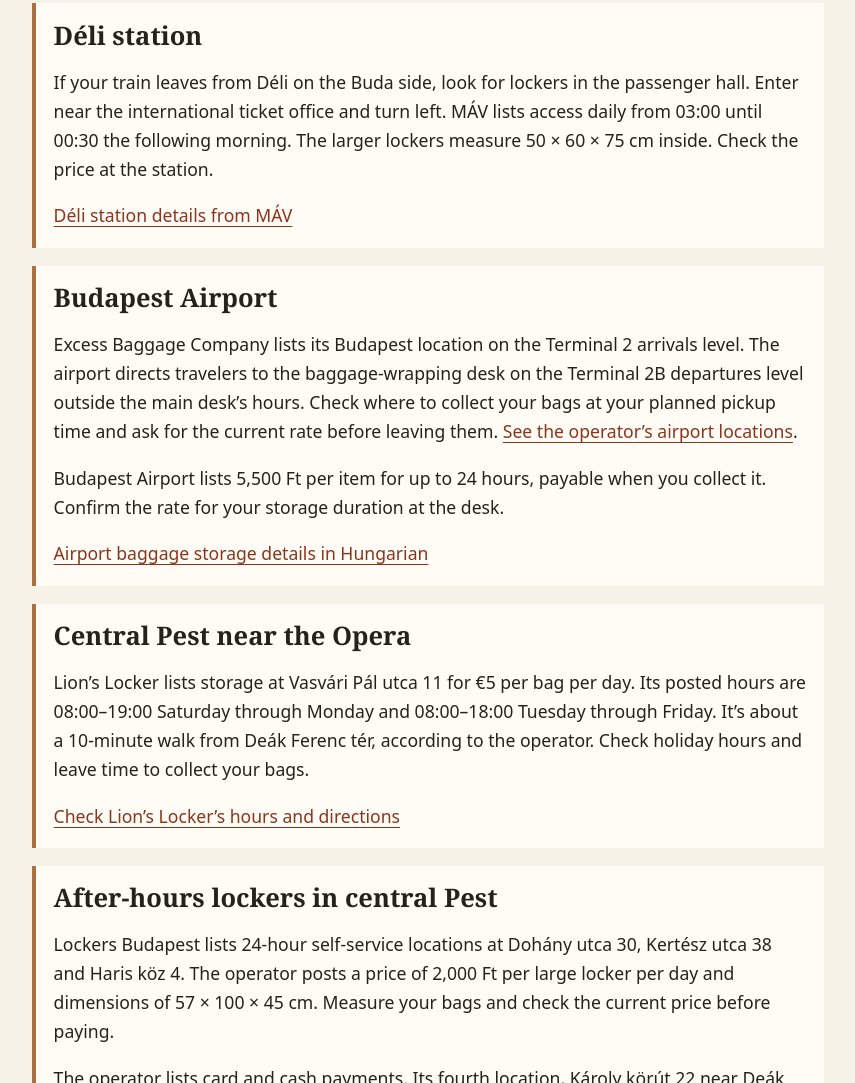
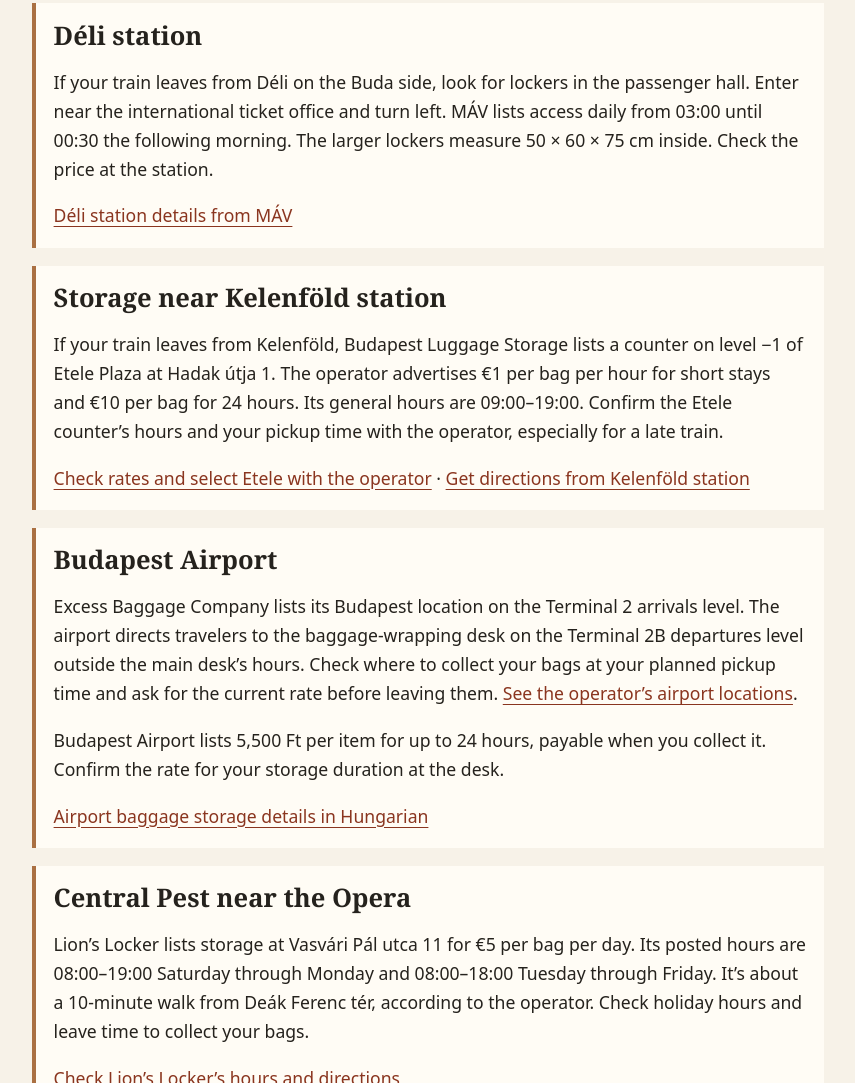
Before and after one commit to mattpom/stoplookaround, a plain HTML site: page budapest-luggage-storage.html in a window 1280 px wide. Shown: the part 1156-2239 px from the top of the page, without its empty margins (212-1067 px from the left). Drawn offline with Linux system fonts and the light colour scheme.

Commit message:
Add luggage storage near Budapest Kelenfold station

```diff
--- a/budapest-luggage-storage.html
+++ b/budapest-luggage-storage.html
@@ -47,6 +47,11 @@ footer { border-top: 1px solid #aa7042; padding-top: 1rem; }
 <p><a href="https://www.mavcsoport.hu/mav-szemelyszallitas/belfoldi-utazas/vasutallomas/budapest-deli">Déli station details from MÁV</a></p>
 </section>
 <section>
+<h2>Storage near Kelenföld station</h2>
+<p>If your train leaves from Kelenföld, Budapest Luggage Storage lists a counter on level −1 of Etele Plaza at Hadak útja 1. The operator advertises €1 per bag per hour for short stays and €10 per bag for 24 hours. Its general hours are 09:00–19:00. Confirm the Etele counter’s hours and your pickup time with the operator, especially for a late train.</p>
+<p><a href="https://budapestluggagestorage.com/">Check rates and select Etele with the operator</a> · <a href="https://eteleplaza.hu/megkozelites">Get directions from Kelenföld station</a></p>
+</section>
+<section>
 <h2>Budapest Airport</h2>
 <p>Excess Baggage Company lists its Budapest location on the Terminal 2 arrivals level. The airport directs travelers to the baggage-wrapping desk on the Terminal 2B departures level outside the main desk’s hours. Check where to collect your bags at your planned pickup time and ask for the current rate before leaving them. <a href="https://www.excess-baggage.com/airport-stores.php">See the operator’s airport locations</a>.</p>
 <p>Budapest Airport lists 5,500 Ft per item for up to 24 hours, payable when you collect it. Confirm the rate for your storage duration at the desk.</p>
```
